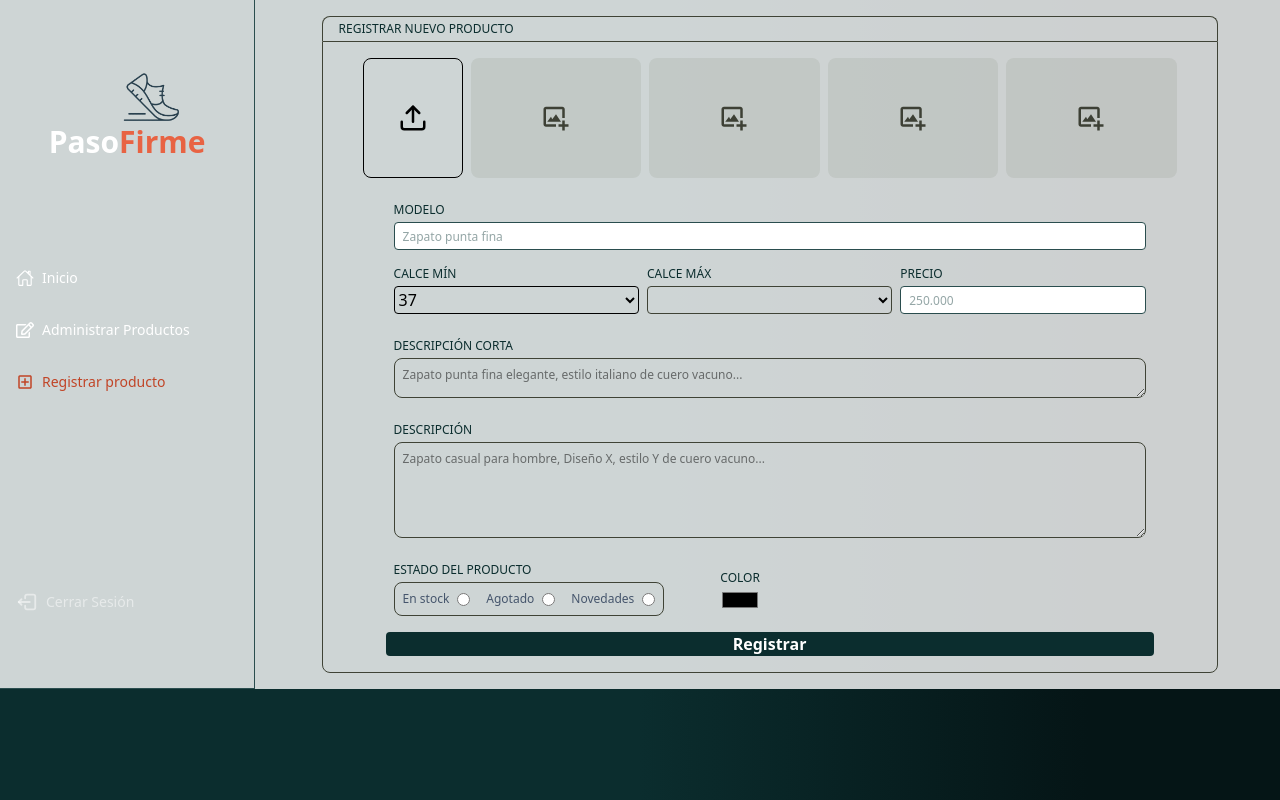
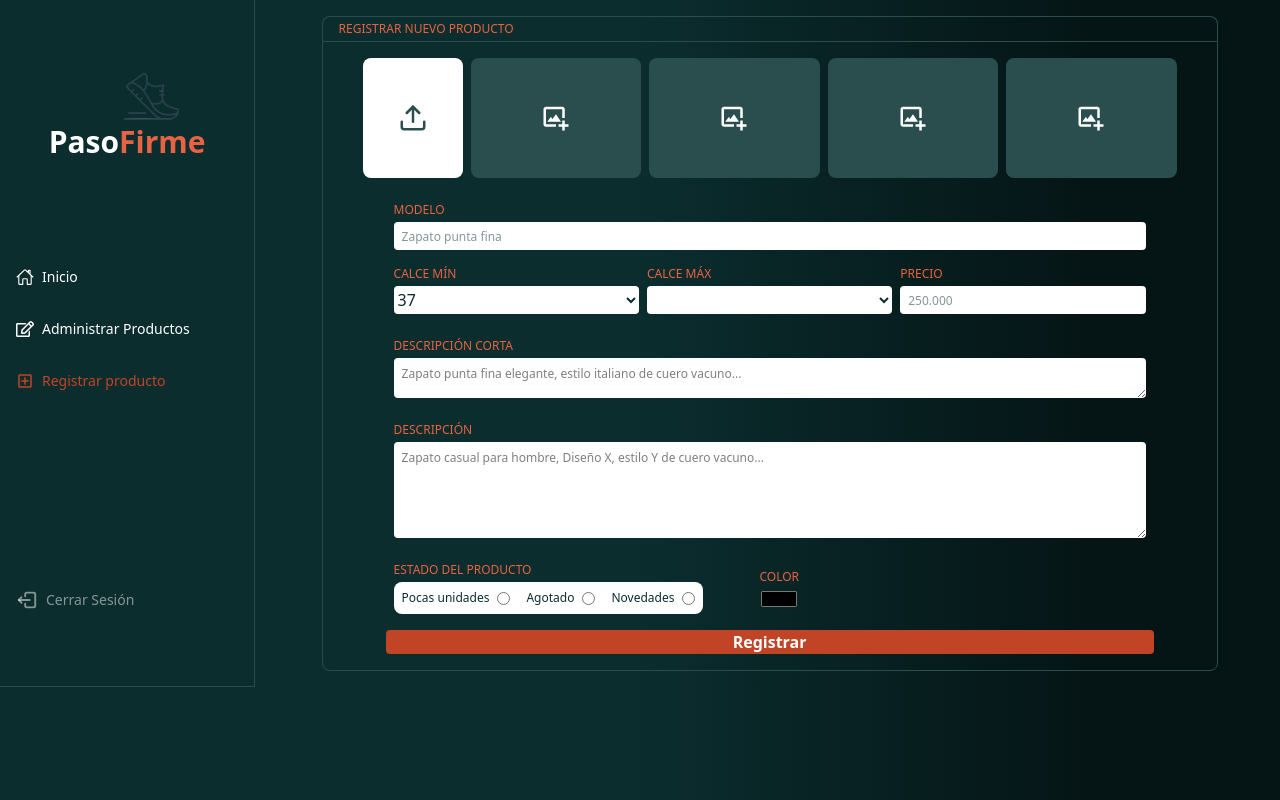
Before and after one commit to DPachinik/PasoFirme, a React (Vite) app: page /dashboard/new in a window 1280 px wide. Built offline with nearby package versions, Linux system fonts and the light colour scheme; no server answers; sample sign-in values are in the browser's storage.

Commit message:
styles: unificar paleta de colores en bordes, textos, backgrounds y en  notificaciones

```diff
--- a/src/components/ImagePreview/index.tsx
+++ b/src/components/ImagePreview/index.tsx
@@ -10,7 +10,7 @@ interface ImagePreviewProps{
 
 export function ImagePreview({image, onDelete}:ImagePreviewProps){
 
-    const layoutShift ="flex  rounded-lg bg-[#5A6148]/10"
+    const layoutShift ="flex  rounded-lg bg-[#2A4D4E]"
 
 
     return(
@@ -21,7 +21,7 @@ export function ImagePreview({image, onDelete}:ImagePreviewProps){
 
                 <img src={`${image.previewUrl}`} className="w-full h-30  rounded-lg"/>
                     <button
-                    className="absolute right-2 top-1 cursor-pointer bg-amber-600 rounded-full p-1"
+                    className="absolute right-2 top-1 cursor-pointer bg-secondary-rel rounded-full p-1"
                     onClick={onDelete}
                     >
                         <FiTrash2 size={20} color="white" />
@@ -31,7 +31,7 @@ export function ImagePreview({image, onDelete}:ImagePreviewProps){
 
             ):(
             <div className="w-full h-full flex items-center justify-center ">
-                <BiImageAdd size={30} color="#3D4035" className="flex" />
+                <BiImageAdd size={30} color="#ffff" className="flex" />
             </div>
 
             )}
--- a/src/components/input/index.tsx
+++ b/src/components/input/index.tsx
@@ -12,13 +12,13 @@ interface InputProps{
 
 export function Input({type, name, placeholder, register,rules, error}:InputProps){
 
-    const baseStyles = 'w-full max-w-3xl text-xs  rounded-sm outline-none border border-[#2A4D4E]  h-7 pl-2 bg-white text-[#2A4D4E]'
+    const baseStyles = 'w-full max-w-3xl text-xs  rounded-sm outline-none  h-7 pl-2 bg-white text-[#0B2D2E] '
 
     const typeStyles = 'h-6 w-10  rounded-full cursor-pointer border-none'
     return(
         <div className='w-full'>
             <input
-                className={` ${type === 'color'? typeStyles : baseStyles} ${error? 'border-red-500':'border-[#2A4D4E]'} `}
+                className={` ${type === 'color'? typeStyles : baseStyles} ${error? 'border border-red-500':''} `}
                 type={type}
                 placeholder={ type !== 'color'? placeholder: undefined}
                 {...register(name,rules)}
--- a/src/contexts/products/PoductsProvider.tsx
+++ b/src/contexts/products/PoductsProvider.tsx
@@ -133,7 +133,7 @@ export function ProductsProvider({ children }: ProviderProps) {
 
     )
     .then(()=>{
-      toast.success('Producto actualizado exitosamente')
+      toast.success('Producto actualizado exitosamente',{style:{backgroundColor:'#ffff', color:'#0B2D2E'}})
     })
     .catch((error)=>{
       console.log('error:' + error);
--- a/src/pages/dashboard/new/index.tsx
+++ b/src/pages/dashboard/new/index.tsx
@@ -27,7 +27,7 @@ const schema = z.object({
 
 type FormData = z.infer<typeof schema>
 
-const labelStyle = "text-xs font-medium  text-primary"
+const labelStyle = "text-xs font-medium  text-secondary"
 const containerStyle = "flex flex-col gap-1 w-full"
 
 
@@ -106,7 +106,7 @@ export function New(){
                 await handleUpLoad (image)
 
             }else{
-                toast.error('el formato debe ser png o jpeg')
+                toast.error('el formato debe ser png o jpeg',{style:{backgroundColor:'#ff2323', color:'#ffff'}})
                 return
             }
         }
@@ -157,7 +157,7 @@ export function New(){
 
 
     return(
-        <div className="grid grid-cols-1 md:grid-cols-[0.5fr_2fr] gap-1 bg-white/80 h-100dvh">
+        <div className="grid grid-cols-1 md:grid-cols-[0.5fr_2fr] gap-1 h-100dvh">
 
                 <div className="w-full">
                     <DashboardHeader />
@@ -165,16 +165,16 @@ export function New(){
 
                 <div className="flex flex-col my-4 ">
 
-                    <div className="w-full border border-[#3F4336] border-b-0 rounded-t-lg max-w-4xl mx-auto py-1 pl-4  text-white">
+                    <div className="w-full border border-[#2A4D4E] border-b-0 rounded-t-lg max-w-4xl mx-auto py-1 pl-4  text-white">
                         <h2 className={labelStyle}>REGISTRAR NUEVO PRODUCTO</h2>
                     </div>
 
-                    <div className="w-full max-w-4xl  flex flex-col mx-auto border border-[#3F4336] rounded-b-lg">
+                    <div className="w-full max-w-4xl  flex flex-col mx-auto border border-[#2A4D4E] rounded-b-lg">
 
                         <div className="flex gap-2 w-full max-w-4xl mx-auto px-10  rounded-t-lg pt-4">
 
-                            <button className="w-25 h-30  border rounded-lg flex items-center justify-center ">
-                                <FiUpload size={30} color="black" className="absolute cursor-pointer"/>
+                            <button className="w-25 h-30  rounded-lg flex items-center justify-center bg-white">
+                                <FiUpload size={30} color="#2A4D4E" className="absolute cursor-pointer"/>
                                 <input
                                     type="file"
                                     accept="image/*"
@@ -201,7 +201,7 @@ export function New(){
                         onSubmit={handleSubmit(onSubmit)}
                         className="flex flex-col gap-2 mx-auto  my-4 w-full max-w-3xl ">
 
-                            <div className=" p-2 rounded-lg flex flex-col gap-2 w-full ">
+                            <div className=" p-2 rounded-lg flex flex-col gap-4 w-full ">
                                 <div className={containerStyle}>
                                     <label className={labelStyle}>MODELO</label>
                                     <Input
@@ -213,10 +213,6 @@ export function New(){
                                     />
 
                                 </div>
-                                <div>
-
-                                </div>
-
 
                                 <div className="flex gap-2">
                                     <div className={containerStyle}>
@@ -225,7 +221,7 @@ export function New(){
                                         required
                                         {...register('calceMin')}
                                         name="calceMin"
-                                        className="border border-[#3F4336]outline-none rounded-sm h-7"
+                                        className=" outline-none rounded-sm h-7 text-primary bg-white"
                                         >
                                             <option>37</option>
                                             <option>38</option>
@@ -242,7 +238,7 @@ export function New(){
                                         <select id="min"
                                         {...register('calceMax')}
                                         name="calceMax"
-                                        className="border border-[#3F4336] outline-none rounded-sm h-7"
+                                        className=" outline-none text-primary bg-white rounded-sm h-7"
                                         >
                                             <option></option>
                                             <option>37</option>
@@ -265,7 +261,6 @@ export function New(){
                                         register={register}
                                         error={errors.precio?.message}
                                         />
-
                                     </div>
 
                                 </div>
@@ -274,7 +269,7 @@ export function New(){
                             <div className=' w-full px-2 rounded-lg flex flex-col gap-1 py-2'>
                                 <p className={labelStyle}>DESCRIPCIÓN CORTA </p>
                                 <textarea
-                                className=" w-full max-w-3xl text-xs border border-[#3F4336] h-10 outline-none px-2 pt-2 rounded-lg"
+                                className=" w-full max-w-3xl text-xs bg-white h-10 outline-none px-2 pt-2 rounded"
                                 id="descriptionCorta"
                                 {...register('descripcionCorta')}
                                 placeholder="Zapato punta fina elegante, estilo italiano de cuero vacuno... "
@@ -284,7 +279,7 @@ export function New(){
                             <div className=' w-full px-2 rounded-lg flex flex-col gap-1 py-2'>
                                 <p className={labelStyle}>DESCRIPCIÓN</p>
                                 <textarea
-                                className=" w-full max-w-3xl text-xs border border-[#3F4336] h-24 outline-none px-2 pt-2 rounded-lg"
+                                className=" w-full max-w-3xl text-xs bg-white h-24 outline-none px-2 pt-2 rounded"
                                 id="descripcion"
                                 {...register('descripcion')}
                                 placeholder="Zapato casual para hombre, Diseño X, estilo Y de cuero vacuno... "
@@ -294,12 +289,12 @@ export function New(){
                             <div className="flex gap-12 items-center">
                                 <div className=" p-2 rounded-lg">
                                     <p className={labelStyle}>ESTADO DEL PRODUCTO</p>
-                                    <div className="flex gap-4 border border-[#3F4336] w-fit p-2 rounded-lg mt-1 text-slate-600 text-xs">
+                                    <div className="flex gap-4  w-fit p-2 rounded-lg mt-1  text-xs text-primary bg-white">
                                         <label className="text-center flex items-center gap-2 ">
-                                            <p>En stock</p>
+                                            <p>Pocas unidades</p>
                                             <input
                                             type="radio"
-                                            value='En stock'
+                                            value='Pocas unidades'
                                             {...register('estado')}
                                             name='estado'
                                             />
@@ -338,7 +333,8 @@ export function New(){
                                 </div>
                             </div>
 
-                            <button type="submit" className="w-full bg-primary text-white rounded-sm h-6 font-semibold text-SM hover:cursor-pointer hover:bg-amber-700 transition-all ">Registrar</button>
+                            <button type="submit"
+                            className="w-full bg-primary text-white rounded-sm h-6 font-semibold  bg-secondary-rel cursor-pointer">Registrar</button>
 
 
                         </form>
--- a/src/pages/detail/index.tsx
+++ b/src/pages/detail/index.tsx
@@ -60,8 +60,7 @@ export function Detail(){
                 talle: selectedSize
             });
 
-            toast.success('Producto añadido al carrito',{
-                style:{background:'#121212',color:'#ffff'}
+            toast.success('Producto añadido al carrito',{style:{backgroundColor:'#ffff', color:'#0B2D2E'}
             })
 
         navigate('/cart')
```
